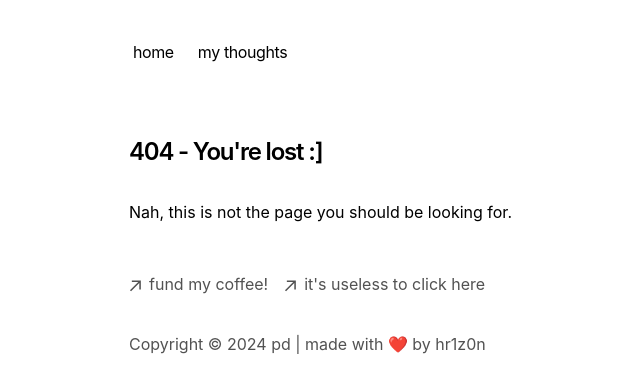
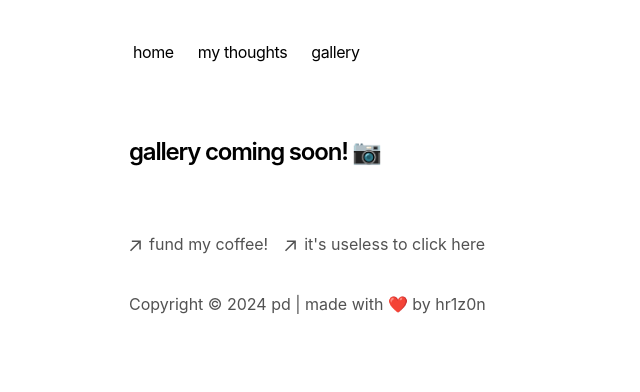
Before and after one commit to pratham-darooka/hr1z0n, a Next.js app: page /gallery in a window 1280 px wide. Before the commit this address had no page. Shown: the top 392 px of the page, without its empty margins (223-863 px from the left). Built offline with nearby package versions, Linux system fonts and the light colour scheme.

Commit message:
added gallery coming soon

```diff
--- a/app/components/nav.tsx
+++ b/app/components/nav.tsx
@@ -7,6 +7,10 @@ const navItems = {
   '/blog': {
     name: 'my thoughts',
   },
+  '/gallery': {
+    name: 'gallery',
+  },
+
 }
 
 export function Navbar() {
--- /dev/null
+++ b/app/gallery/page.tsx
@@ -0,0 +1,13 @@
+import Head from 'next/head';
+
+const Page = () => {
+  return (
+    <div>
+        <h1 className="font-semibold text-2xl mb-8 tracking-tighter">
+          gallery coming soon! 📷
+        </h1>
+    </div>
+  );
+};
+
+export default Page;
```
